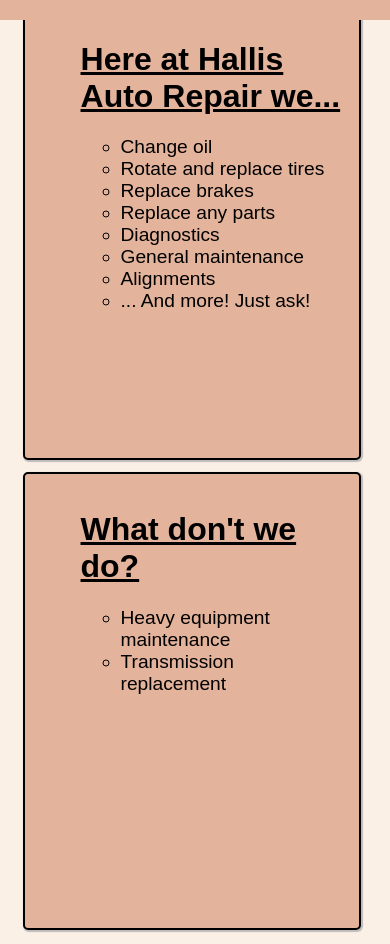
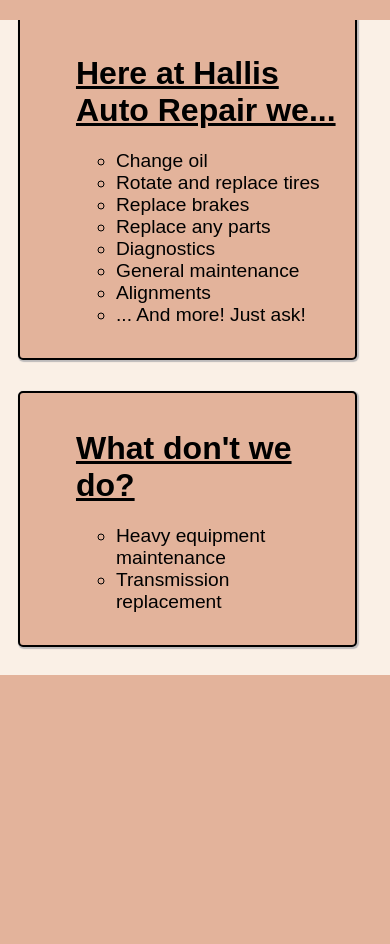
Before and after one commit to milesHerrick/web-systems, a PHP site: page /services.html in a window 390 px wide. Shown: the part 824-1768 px from the top of the page. After the commit the page ends 1499 px from the top, so only its background shows below. Run offline with PHP 8.4, Linux system fonts and the light colour scheme.

Commit message:
bottom touching footer issue

```diff
--- a/css/brakes.css
+++ b/css/brakes.css
@@ -50,8 +50,3 @@
 h1{
     text-align: center;
 }
-@media(max-width: 1000px){
-    .textbox{
-        height: 50vh;
-    }
-}
--- a/css/contact.css
+++ b/css/contact.css
@@ -67,8 +67,3 @@
     object-fit: cover;
     object-position: 0% 25%;
 }
-@media(max-width: 1000px){
-    .textbox{
-        height: 50vh;
-    }
-}
--- a/css/global.css
+++ b/css/global.css
@@ -238,6 +238,10 @@
 }
 .textbox{
     width: 100%;
+    height: 55%;
     margin-left: 0;
 }
+.flexbox{
+  height: 110vh;
 }
+}
--- a/css/services.css
+++ b/css/services.css
@@ -29,7 +29,7 @@
     border-radius: 5px;
     box-shadow: 1px 1px 1px 1px rgb(189, 187, 187);
     padding: 1em;
-    margin: 2%;
+    margin: 5%;
 }
 .description{
     font-size: larger;
@@ -48,8 +48,3 @@
     object-fit: cover;
     object-position: 0% 75%;
 }
-@media(max-width: 1000px){
-    .textbox{
-        height: 50vh;
-    }
-}
```
Also changed, not shown: css/about.css (+0 -16 lines), css/oil.css (+0 -11 lines).
